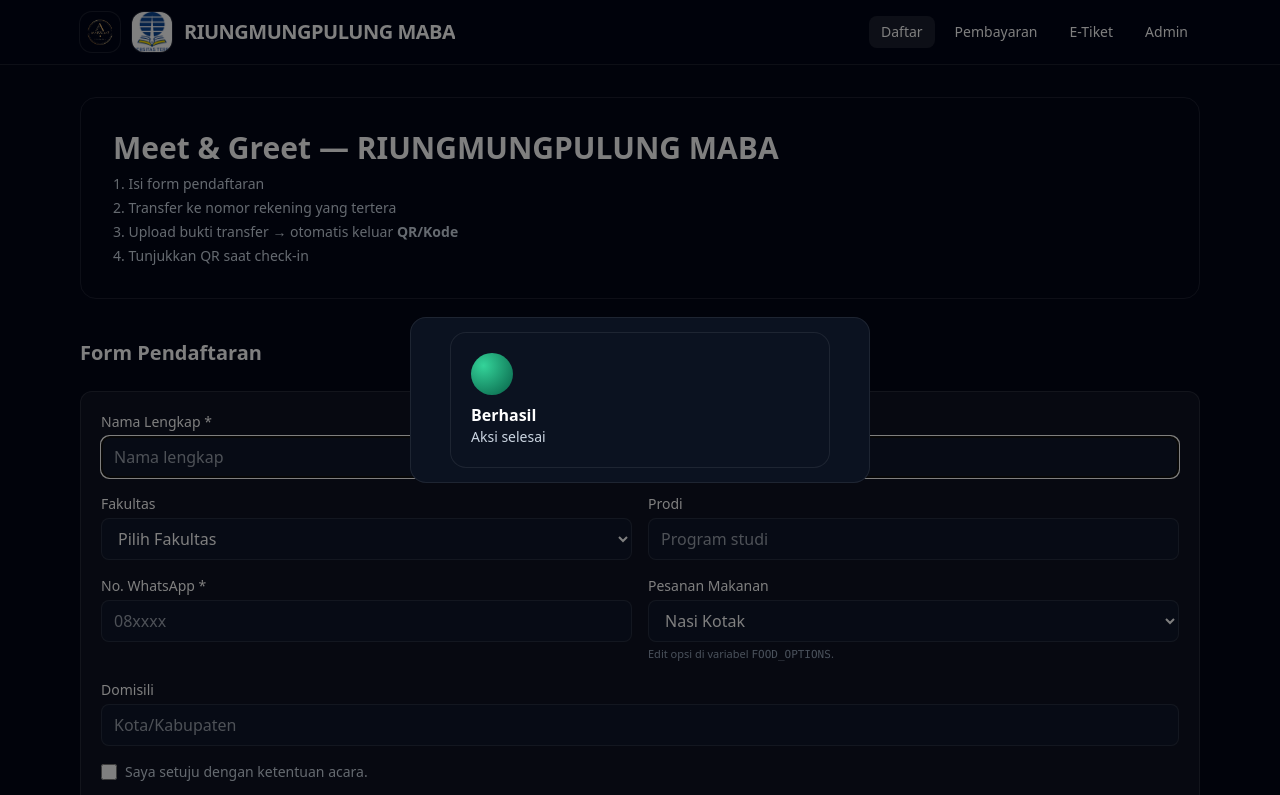
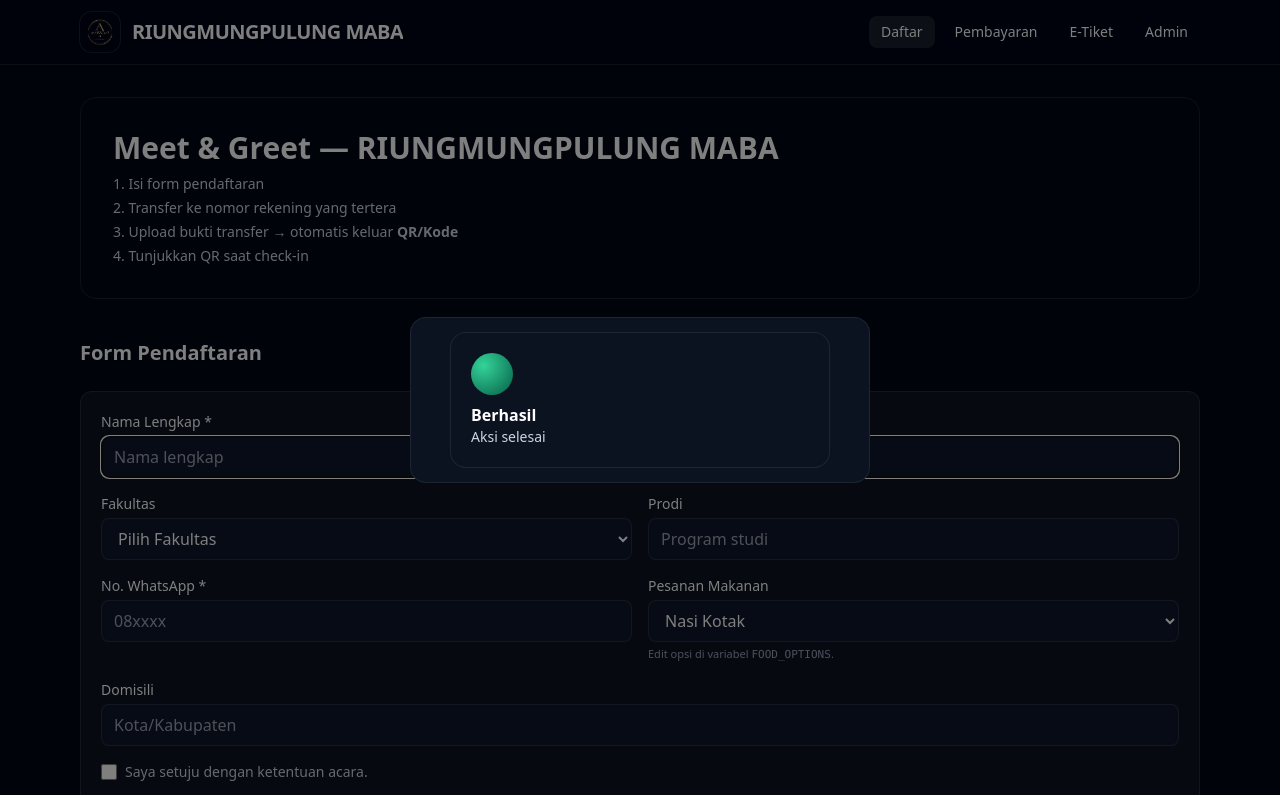
Before and after one commit to RayAngga/pendaftaran, a website with bundled scripts: page index.html in a window 1280 px wide. Shown: the top 795 px of the page. Built offline with nearby package versions, Linux system fonts and the light colour scheme.

Commit message:
Update index.html

```diff
--- a/index.html
+++ b/index.html
@@ -32,9 +32,6 @@
       <div class="flex items-center gap-2 md:gap-3 flex-1 min-w-0">
         <button id="logo-btn" class="w-8 h-8 md:w-10 md:h-10 rounded-xl overflow-hidden ring-1 ring-white/10" aria-label="Muat ulang">
           <img src="./assets/img/xlogo.png" alt="Logo" class="w-full h-full object-cover"/>
-        </button>
-        <button id="logo-btn" class="w-8 h-8 md:w-10 md:h-10 rounded-xl overflow-hidden ring-1 ring-white/10" aria-label="Muat ulang">
-          <img src="./assets/img/images.png" alt="Logo" class="w-full h-full object-cover"/>
         </button>
 
         <h1 class="text-base md:text-xl font-extrabold tracking-tight leading-tight sm:truncate">
```
